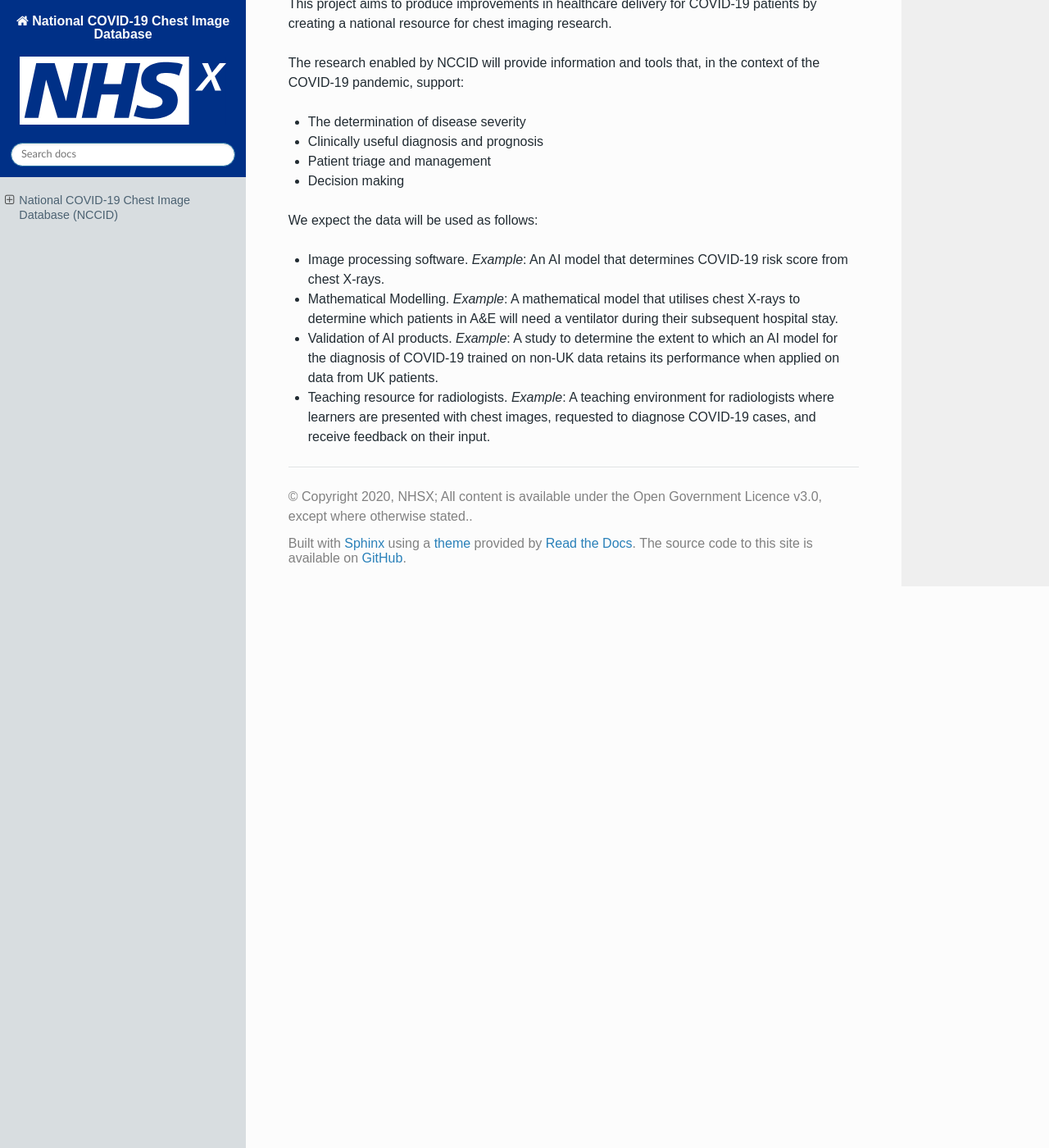
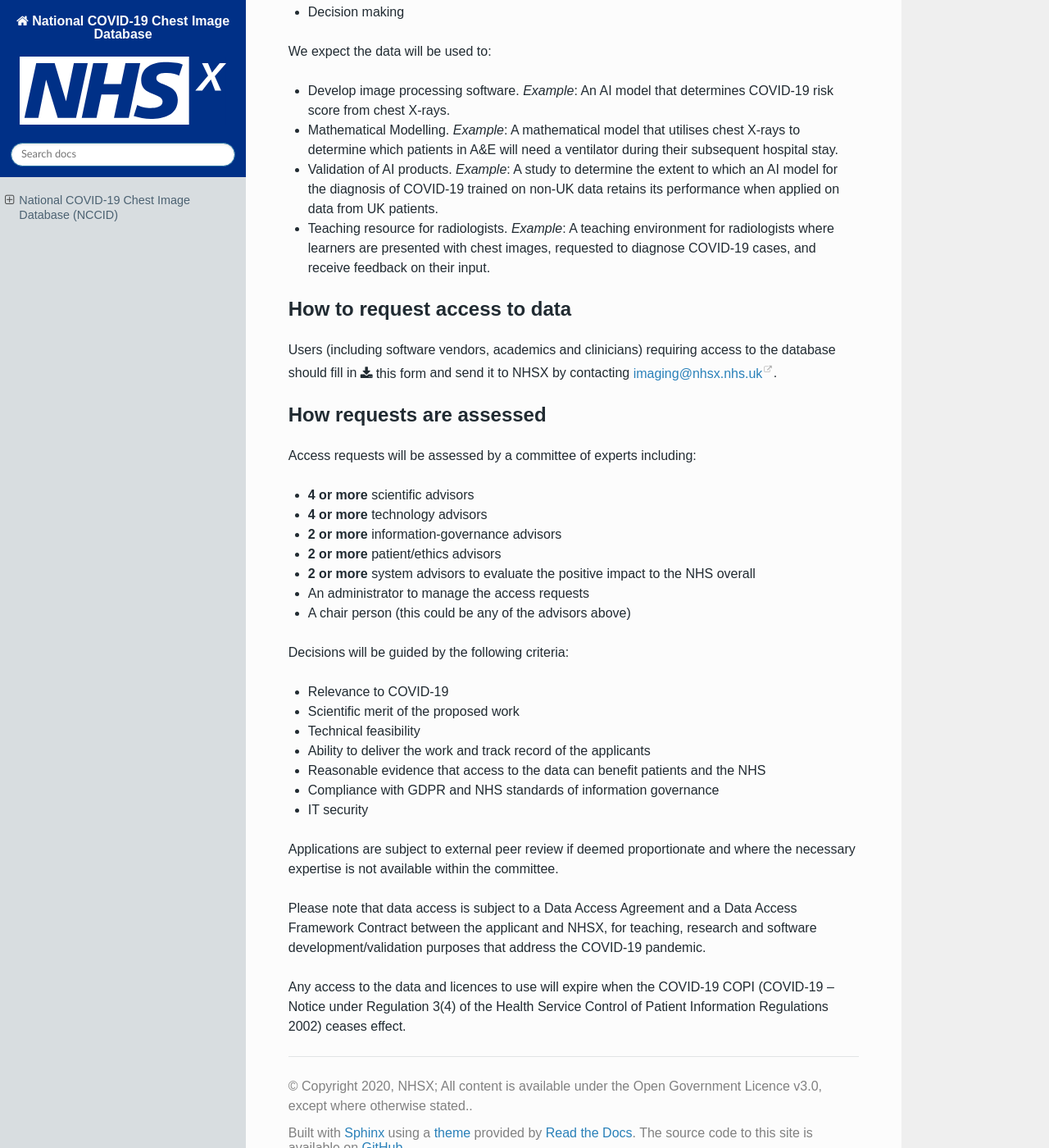
Before and after one commit to nhsx/covid-chest-imaging-database, a Sphinx documentation site: the page built from docs/source/index.rst, in a window 1280 px wide and 1400 px high, scrolled down 1596 px. Shown: the whole window at 82% size. Built offline with Sphinx 7.4.7 and the Read the Docs theme 2.0.0, drawn with Linux system fonts in a browser that asks for light colours; some of the changed text lies outside the part shown.

Commit message:
docs: update to latest site content
Signed-off-by: Gergely Imreh <gergely.imreh@faculty.ai>

```diff
--- a/docs/source/index.rst
+++ b/docs/source/index.rst
@@ -8,50 +8,17 @@
 
 The National COVID-19 Chest Imaging Database (NCCID) comprises chest X-ray,
 CT and MR images and other relevant information of patients with suspected
-COVID-19. The database has been created to enable the development and
-validation of automated analysis technologies that may prove effective in
-supporting COVID-19 care pathways, and to accelerate research projects to
-better understand the disease.
-
-
-Information for accessing data
-------------------------------
-
-
-How to express your interest
-^^^^^^^^^^^^^^^^^^^^^^^^^^^^
-
-We are working to set up processes and infrastructure for data access. We
-will update this page as soon as these are finalised.
-
-In the meantime, users (researchers, developers, clinicians...) who would
-like to access the database can submit their “Expression of Interest” by
-filling in :download:`this form <docs/NCCID_Expression_of_Interest_Form.docx>`,
-and sending it to imaging@nhsx.nhs.uk. We will register all expressions
-of interest, and send notifications as soon as data access becomes possible.
-
-.. note::
-   The Expression of Interest form is different from the
-   Data Access Request form, which we will make available at a later stage.
-
-
-Instructions for data collection sites
-^^^^^^^^^^^^^^^^^^^^^^^^^^^^^^^^^^^^^^
-
-If you have already joined the NCCID as a data collection site,
-please visit `this website <https://medphys.royalsurrey.nhs.uk/nccid/index.php>`_.
-
-If you would like to join the NCCID as a data collection site, please ask your
-radiology department to contact imaging@nhsx.nhs.uk and we will send them
-the relevant documentation.
+COVID-19. The database has been created to enable the development and validation
+of automated analysis technologies that may prove effective in supporting COVID-19
+care pathways, and to accelerate research projects to better understand the disease.
 
 
 What data is collected
 ----------------------
 
-The NCCID collects processed digital chest X-ray, CT and MR images as well as
-DICOM header information (de-identified). Associated clinical data (de-identified)
-from the collection sites is also gathered. Data will be collected for all COVID-19
+The NCCID collects processed digital chest X-ray, CT and MR images as well as DICOM
+header information (de-identified). Associated clinical data (de-identified) from
+the collection sites is also gathered. Data will be collected for all COVID-19
 positively-swabbed patients, and a smaller sample of COVID-19 negatively-swabbed
 patients.
 
@@ -63,7 +30,8 @@
 - All CT scans performed during evaluation for COVID-19
 - All chest imaging performed in the 3 years preceding the first COVID-19-related
   imaging study (for COVID-19 positively-swabbed patients only)
-- Scans (including MR) performed to investigate cardiac damage thought to be COVID-19-related
+- Scans (including MR) performed to investigate cardiac damage thought to be
+  COVID-19-related
 - Biochemical and haematological routinely collected data
 - Outcome data, including time to mechanical ventilation, discharge and death
 
@@ -74,30 +42,94 @@
 - `Covid-19 Status (Negative) Template v1.0 (Excel) <https://medphys.royalsurrey.nhs.uk/nccid/guidance/COVID-19_NCCID_covid_status_negative_data_template_v1_0.xlsx>`_
 
 
+Data collection
+---------------
+
+If you have already joined the NCCID as a data collection site,
+please visit `this website <https://medphys.royalsurrey.nhs.uk/nccid/index.php>`_.
+
+If you would like to join the NCCID as a data collection site, please ask your
+radiology department to contact imaging@nhsx.nhs.uk and we will send them the
+relevant documentation.
+
+The hospitals and trusts already contributing data to NCCID are listed below:
+
+- Royal United Hospitals Bath NHS Foundation Trust
+- Brighton and Sussex University Hospitals NHS Trust
+- London North West University Healthcare NHS Trust
+
+All participating hospitals and trusts will be cited in any publication
+resulting from the use of NCCID data.
+
+
 What the data can be used for
 -----------------------------
 
 This project aims to produce improvements in healthcare delivery for COVID-19
 patients by creating a national resource for chest imaging research.
 
-The research enabled by NCCID will provide information and tools that, in the
-context of the COVID-19 pandemic, support:
+The research enabled by the chest imaging database will provide information
+and tools that, in the context of the COVID-19 pandemic, support:
 
 - The determination of disease severity
 - Clinically useful diagnosis and prognosis
 - Patient triage and management
 - Decision making
 
-We expect the data will be used as follows:
+We expect the data will be used to:
 
-- Image processing software. *Example*: An AI model that determines
+- Develop image processing software. *Example*: An AI model that determines
   COVID-19 risk score from chest X-rays.
-- Mathematical Modelling. *Example*: A mathematical model that utilises
-  chest X-rays to determine which patients in A&E will need a ventilator
-  during their subsequent hospital stay.
-- Validation of AI products. *Example*: A study to determine the extent
-  to which an AI model for the diagnosis of COVID-19 trained on non-UK
-  data retains its performance when applied on data from UK patients.
+- Mathematical Modelling. *Example*: A mathematical model that utilises chest
+  X-rays to determine which patients in A&E will need a ventilator during
+  their subsequent hospital stay.
+- Validation of AI products. *Example*: A study to determine the extent to
+  which an AI model for the diagnosis of COVID-19 trained on non-UK data
+  retains its performance when applied on data from UK patients.
 - Teaching resource for radiologists. *Example*: A teaching environment for
-  radiologists where learners are presented with chest images, requested
-  to diagnose COVID-19 cases, and receive feedback on their input.
+  radiologists where learners are presented with chest images, requested to
+  diagnose COVID-19 cases, and receive feedback on their input.
+
+
+How to request access to data
+-----------------------------
+
+Users (including software vendors, academics and clinicians) requiring access
+to the database should fill in :download:`this form <docs/NCCID_Expression_of_Interest_Form.docx>`
+and send it to NHSX by contacting imaging@nhsx.nhs.uk.
+
+
+How requests are assessed
+-------------------------
+
+Access requests will be assessed by a committee of experts including:
+
+- **4 or more** scientific advisors
+- **4 or more** technology advisors
+- **2 or more** information-governance advisors
+- **2 or more** patient/ethics advisors
+- **2 or more** system advisors to evaluate the positive impact to the NHS overall
+- An administrator to manage the access requests
+- A chair person (this could be any of the advisors above)
+
+Decisions will be guided by the following criteria:
+
+- Relevance to COVID-19
+- Scientific merit of the proposed work
+- Technical feasibility
+- Ability to deliver the work and track record of the applicants
+- Reasonable evidence that access to the data can benefit patients and the NHS
+- Compliance with GDPR and NHS standards of information governance
+- IT security
+
+Applications are subject to external peer review if deemed proportionate and
+where the necessary expertise is not available within the committee.
+
+Please note that data access is subject to a Data Access Agreement and a
+Data Access Framework Contract between the applicant and NHSX, for teaching,
+research and software development/validation purposes that address the COVID-19
+pandemic.
+
+Any access to the data and licences to use will expire when the COVID-19 COPI
+(COVID-19 – Notice under Regulation 3(4) of the Health Service Control of Patient
+Information Regulations 2002) ceases effect.
```
Also changed, not shown: 2 other files.
